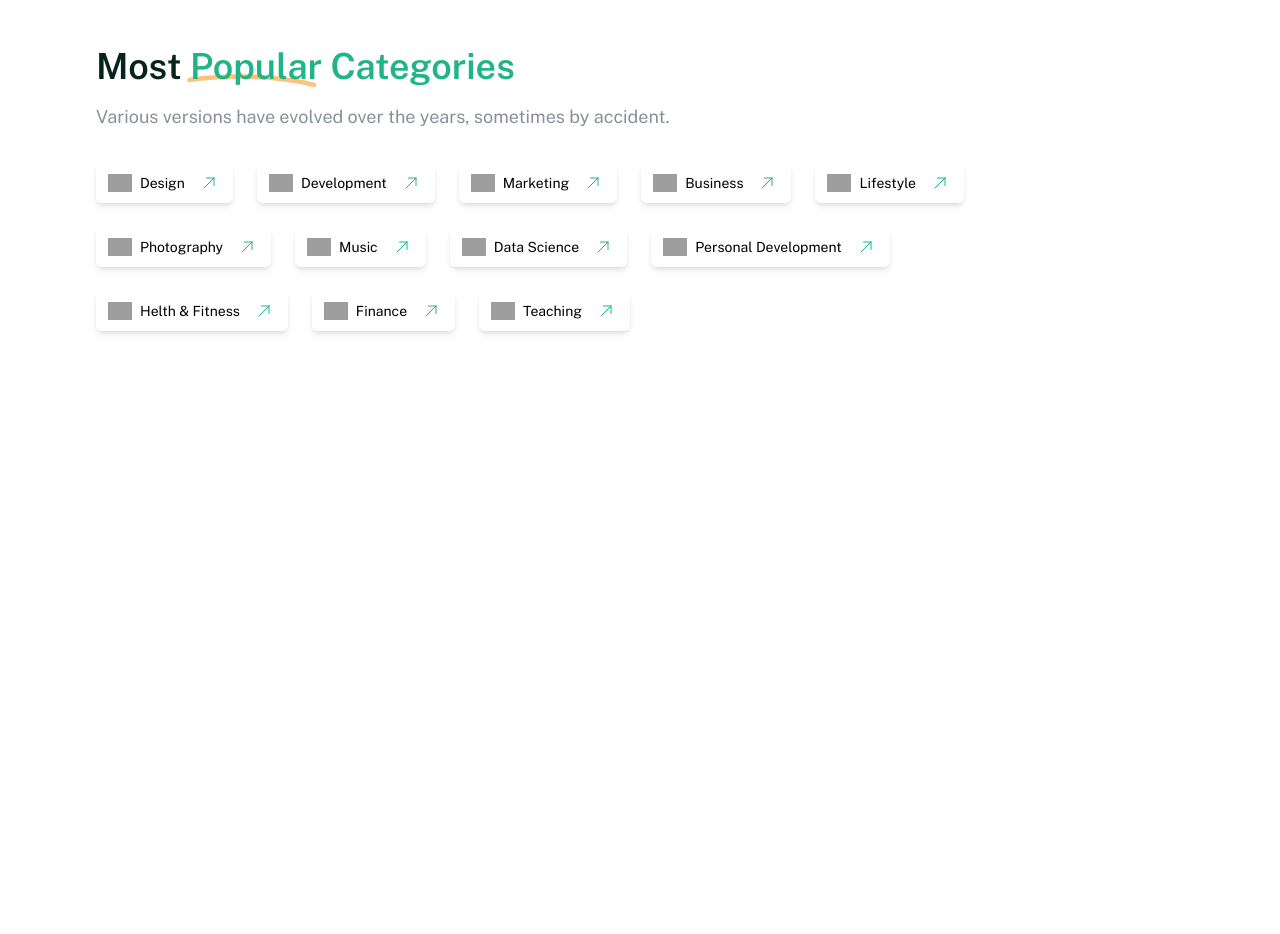
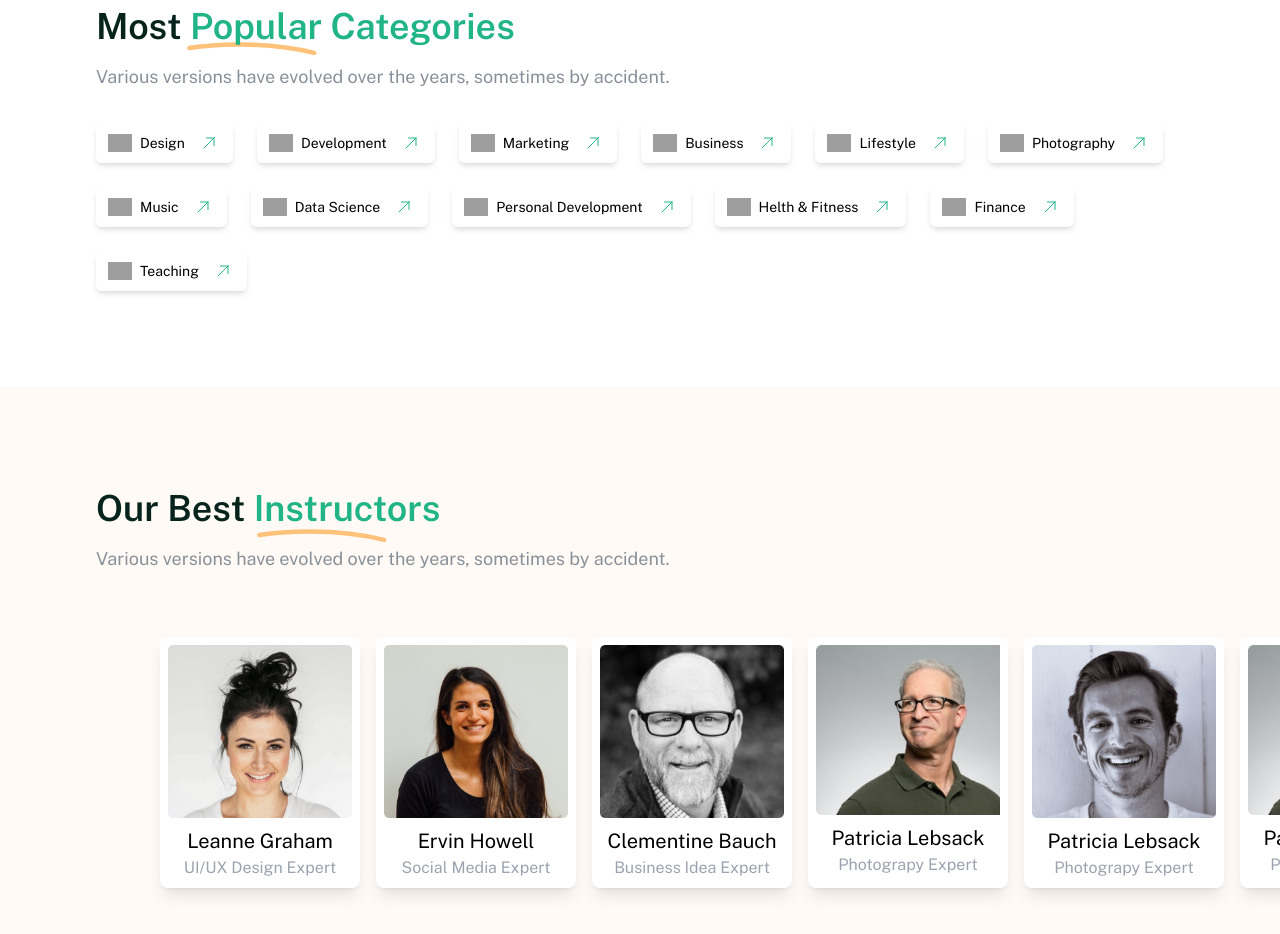
Before and after one commit to Teewaii/edex, a React (Create React App) app: page / in a window 1280 px wide. Shown: the part 1380-2314 px from the top of the page. Before the commit the page ends 1807 px from the top, so only its background shows below. Built offline with nearby package versions, Linux system fonts and the light colour scheme; grey boxes are pictures that could not be loaded.

Commit message:
Instructor section

```diff
--- a/src/App.js
+++ b/src/App.js
@@ -6,6 +6,7 @@ import Hero from './components/Hero';
 import Modal from './components/Modal';
 import Popular from './components/Popular';
 import Categories from './components/Categories';
+import Instructors from './components/Instructors';
 export const ToggleContext = createContext(" ")
 
 
@@ -33,7 +34,7 @@ function App() {
         handleToggle={handleToggle} />
       <Popular />
       <Categories />
-
+      <Instructors />
     </div>
   );
 }
--- a/src/components/CatCard.js
+++ b/src/components/CatCard.js
@@ -6,10 +6,10 @@ function CatCard({ title, pix }) {
     return (
         <div className='main flex items-center justify-between py-2 px-3 rounded-md shadow-md  hover:shadow-xl gap-3 hover:border-2 hover:border-green hover:bg-Hovergreen transition-all ease-in-out delay-300 2xl:py-4 2xl:px-5 2xl:gap-6 cursor-pointer'>
             <div className="left flex items-center gap-2 justify-between">
-                <span><img className='w-6' src={pix} alt="" /></span>
+                <span><img className=' w-6' src={pix} alt="" /></span>
                 <p className='text-sm 2xl:text-lg'>{title}</p>
             </div>
-            <div className="right w-6 p-1 text-green rounded-md hover:text-white hover:bg-green">
+            <div className="right min-w-6 p-1 text-green rounded-md hover:text-white hover:bg-green">
                 <ArrowUpRightIcon />
             </div>
         </div>
--- a/src/components/Categories.js
+++ b/src/components/Categories.js
@@ -9,12 +9,12 @@ function Categories() {
             <div className="main container  ">
                 <div className="top text-center flex flex-col lg:text-left  ">
                     <h1 className='text-green header2 mb-2 md:mb-8  md:text-5xl leading-[40px] lg:text-4xl 2xl:text-5xl lg:text-left lg:leading-[50px] lg:mb-[12px] relative  '><span className='text-Herogreen '>Most </span>Popular Categories
-                        <img src={vec} className='text_underline absolute top-8 right-20  lg:left-[90px] lg:w-[12%] lg:-bottom-2  2xl:left-[120px] -z-50 ' alt="" />
+                        <img src={vec} className='text_underline absolute top-10 right-20  lg:left-[90px] lg:w-[12%] lg:-bottom-2  2xl:left-[120px] -z-50 ' alt="" />
                     </h1>
                     <p className=' text-md md:text-lg text-grey mb-8'>Various versions have evolved over the years, sometimes by accident.</p>
                 </div>
 
-                <div className="categories flex flex-wrap gap-4 lg:gap-6 xl:w-[90%]">
+                <div className="categories grid grid-cols-2 lg:flex lg:flex-wrap gap-4 lg:gap-6 2xl:max-w-[90%]">
                     {CatData.map(({ title, pix }, index) =>
                         <CatCard key={index}
                             title={title}
--- a/src/components/CoursesCard.js
+++ b/src/components/CoursesCard.js
@@ -10,21 +10,21 @@ function CoursesCard({ title, desc, price, pix, reviewCount }) {
     }
     return (
 
-        <div className='bg-white rounded-2xl p-3 md:p-4 pb-6 shadow-lg max-w-[300px]'>
+        <div className='bg-white rounded-2xl p-3 md:p-4 pb-6 shadow-lg w-[250px]'>
 
             <div className="image flex flex-col mb-4 relative">
                 <span className='absolute text-md font-extrabold top-4 left-4 bg-white opacity-70 py-[5px] px-[12px] rounded-md'>{title}</span>
-                <img src={pix} alt="instructor_picture" className='h-[180px]' />
+                <img src={pix} alt="instructor_picture" className='h-[150px]' />
             </div>
             <div className="text border-gray-200 border-b-[1px] text-left pb-4">
-                <h4 className='body_L_400' >{desc}</h4>
+                <h4 className='text-md lg:text-lg' >{desc}</h4>
                 <span className='ratings flex gap-1 mt-2 '>
                     {starIcons}
-                    <span className='body_L_500 text-grey' >({reviewCount})</span>
+                    <span className='body_Regu_500 text-grey' >({reviewCount})</span>
                 </span>
             </div>
             <div className="price flex items-center justify-between mt-4">
-                <h2 className='header4'>${price}</h2>
+                <h2 className='header4 2xl:text-lg'>${price}</h2>
                 <span className='p-2 rounded-lg bg-white shadow-lg hover:bg-green group'><ArrowUpRightIcon className='w-6 text-grey group-hover:text-white cursor-pointer' /></span>
             </div>
         </div>
--- /dev/null
+++ b/src/components/InstCard.js
@@ -0,0 +1,18 @@
+import React from 'react'
+
+function InstCard({ name, profession, pix }) {
+    return (
+        <div className='bg-white rounded-lg p-3 md:p-2 pb-6 shadow-lg shrink-0 w-[200px] '>
+
+            <div className="image flex flex-col mb-4 lg:mb-2 relative ">
+                <img src={pix} alt="instructor_picture" className='h-[fit]' />
+            </div>
+            <div className="text border-gray-200 text-center ">
+                <h4 className='body_L_400' >{name}</h4>
+                <span className='text-sm lg:text-[16px] text-gray-400' >{profession}</span>
+            </div>
+        </div>
+    )
+}
+
+export default InstCard
--- /dev/null
+++ b/src/components/InstructorData.js
@@ -0,0 +1,52 @@
+
+import inst1 from '../img/instructor1.png';
+import inst2 from '../img/instructor2.png';
+import inst3 from '../img/instructor3.png';
+import inst4 from '../img/instructor4.png';
+import inst5 from '../img/instructor5.png';
+
+
+const Instructor = [
+    {
+        name: "Leanne Graham",
+        pix: inst1,
+        profession: "UI/UX Design Expert",
+    },
+
+    {
+        name: "Ervin Howell",
+        pix: inst2,
+        profession: "Social Media Expert",
+    },
+
+    {
+        name: "Clementine Bauch",
+        pix: inst3,
+        profession: "Business Idea Expert",
+    },
+    {
+        name: "Patricia Lebsack",
+        pix: inst5,
+        profession: "Photograpy Expert",
+    },
+    {
+        name: "Patricia Lebsack",
+        pix: inst4,
+        profession: "Photograpy Expert",
+    },
+    {
+        name: "Patricia Lebsack",
+        pix: inst5,
+        profession: "Photograpy Expert",
+    },
+    {
+        name: "Patricia Lebsack",
+        pix: inst5,
+        profession: "Photograpy Expert",
+    },
+
+
+
+]
+
+export default Instructor
--- /dev/null
+++ b/src/components/Instructors.js
@@ -0,0 +1,45 @@
+import React from 'react';
+import InstData from './InstructorData';
+import InstCard from './InstCard';
+import vec from '../img/Vector 2.svg';
+import { useRef } from "react";
+
+function Instructors() {
+    const scrol = useRef(null);
+    function scrollLeft() {
+        setTimeout(() => { scrol.current.scrollLeft -= 250; }, 300)
+
+    }
+    function scrollRight() {
+        setTimeout(() => { scrol.current.scrollLeft += 250; }, 300)
+    }
+    return (
+        <section className="Instructor py-16 lg:py-24 2xl:py-28 bg-Lightyellow">
+            <div className="flex flex-col">
+                <div className="main">
+                    <div className="top container text-center flex flex-col lg:text-left ">
+                        <h1 className='text-green header2 mb-2 md:mb-8  md:text-5xl leading-[40px] lg:text-4xl 2xl:text-5xl lg:text-left lg:leading-[50px] lg:mb-[12px] relative  '><span className='text-Herogreen '>Our Best</span> Instructors
+                            <img src={vec} className='text_underline absolute top-10 right-20  lg:left-[160px] lg:w-[12%] lg:top-[45px]  2xl:left-[210px] ' alt="" />
+                        </h1>
+                        <p className=' text-md md:text-lg text-grey mb-8'>Various versions have evolved over the years, sometimes by accident.</p>
+                    </div>
+
+                    <div ref={scrol} className="categories  flex flex-row gap-4 px-8 lg:px-0 w-[100%] py-8 scroll overflow-scroll  snap-x snap-mandatory relative 2xl:gap-8 transition-all ease-in-out delay-300  overflow-y-hidden lg:pr-10 lg:pl-[5rem] xl:pl-[10rem] 2xl:pl-[12rem]
+
+                     ">
+                        {InstData.map(({ name, pix, profession }, index) =>
+                            <InstCard
+                                key={index}
+                                name={name}
+                                pix={pix}
+                                profession={profession}
+                            />
+                        )}
+                    </div>
+                </div>
+            </div>
+        </section>
+    )
+}
+
+export default Instructors
--- a/src/components/Popular.js
+++ b/src/components/Popular.js
@@ -9,11 +9,11 @@ import { useRef } from "react";
 function Popular() {
     const scrol = useRef(null);
     function scrollLeft() {
-        setTimeout(() => { scrol.current.scrollLeft -= 200; }, 300)
+        setTimeout(() => { scrol.current.scrollLeft -= 250; }, 300)
 
     }
     function scrollRight() {
-        setTimeout(() => { scrol.current.scrollLeft += 200; }, 300)
+        setTimeout(() => { scrol.current.scrollLeft += 250; }, 300)
     }
 
     return (
@@ -22,15 +22,14 @@ function Popular() {
                 <div className="main_container flex flex-col items-center lg:flex-row lg:gap-24 lg:justify-between lg:pl-[6rem] 2xl:pl-[17rem] relative" >
                     <div className='left_info  '>
                         <h4 className=' text-green header2 mb-8 max-w-[115px] lg:max-w-[200px] leading-9 md:mb-8  md:text-5xl lg:text-4xl 2xl:text-5xl lg:text-left lg:leading-[50px] lg:mb-[12px] relative'>
-                            <span className='text-Herogreen'> Most</span> Popular
-                            Course
-                            <span className='absolute max-w-full left-0 bottom-[28px] lg:bottom-[50px]  2xl:bottom-[40px]    '>
+                            <span className='text-Herogreen'> Most</span> Popular Course
+                            <span className='absolute max-w-full left-0 bottom-[28px] lg:bottom-[50px]  2xl:bottom-[40px]'>
                                 <img src={vec} alt="text_underline" /></span>
                         </h4>
                     </div>
 
                     <div ref={scrol} className="courses  flex flex-row gap-4 px-8 lg:px-0 w-[100%] py-8 scroll overflow-scroll  snap-x snap-mandatory  2xl:gap-8 transition-all ease-in-out delay-300  overflow-y-hidden lg:pr-[4rem] lg:pl-4
-                     after:absolute after:right-0 after:bg-gradient-to-l from-white after:w-24 after:inset-y-0 after:blur-md
+
                     ">
 
                         {data.map(({ title, desc, price, pix, reviewCount }, index) =>
--- a/tailwind.config.js
+++ b/tailwind.config.js
@@ -13,6 +13,7 @@ module.exports = {
         'Popgreen': '#E9F8F3',
         'yellow': '#FFC27A',
         'Darkyellow': '#CAA67B',
+        'Lightyellow': '#FFFAF5',
         'grey': '#889099',
         'blue': '#3461FD',
 
```
Also changed, not shown: src/img/instructor5.png.
